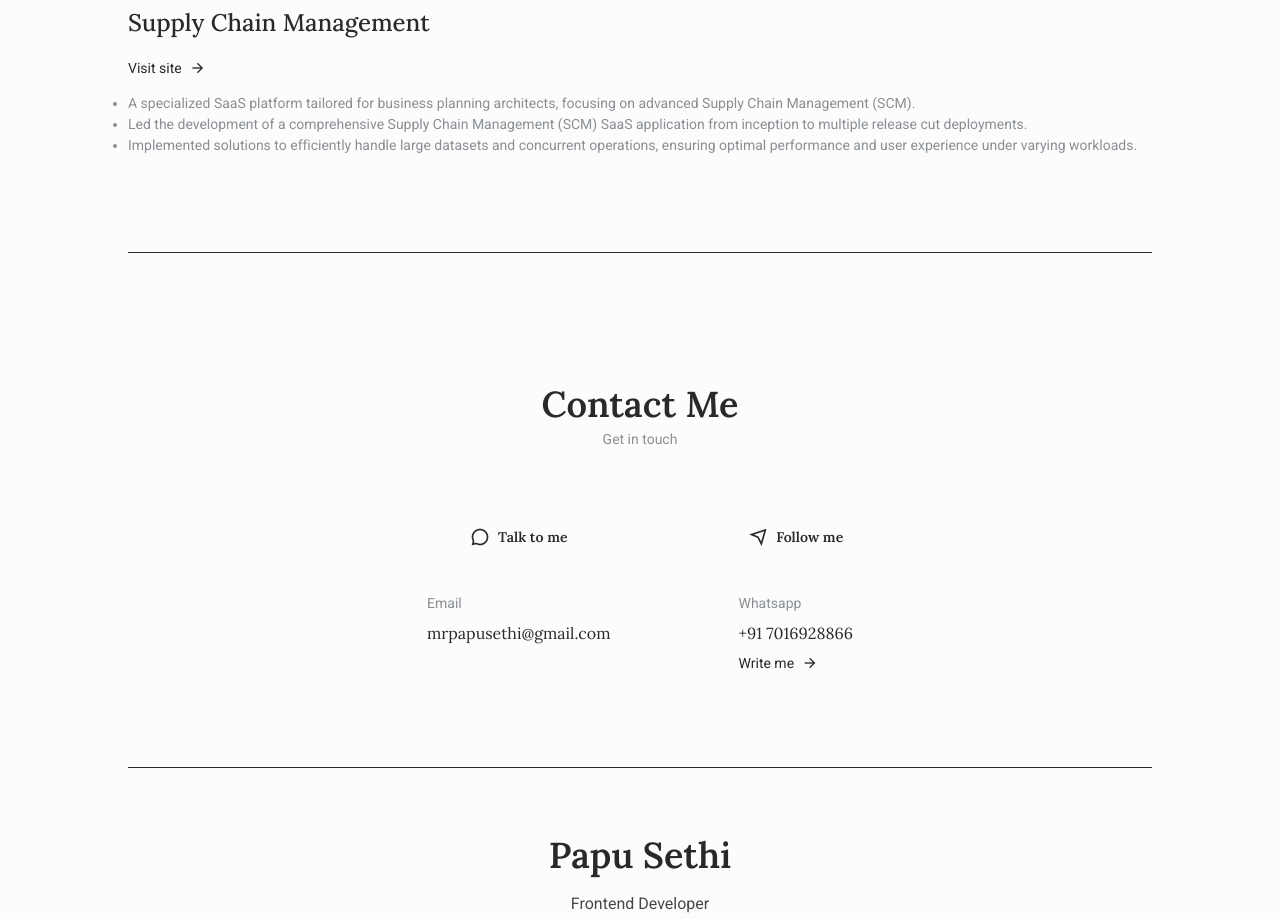
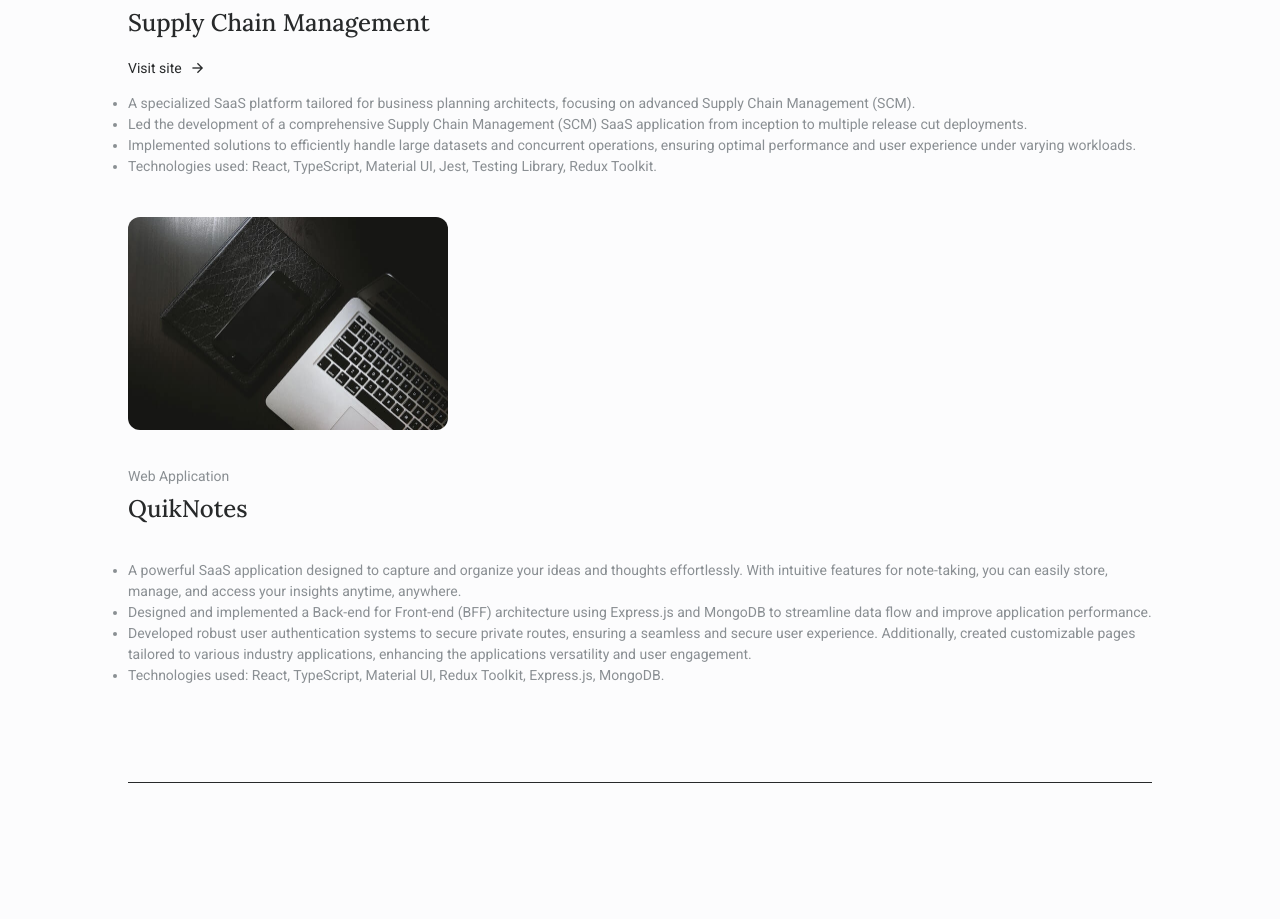
Before and after one commit to papusethi/portfolio, a React app: page / in a window 1280 px wide. Shown: the part 3124-4043 px from the top of the page. Built offline with nearby package versions, Linux system fonts and the light colour scheme.

Commit message:
Completed adding quiknotes project with description

```diff
--- a/src/app/components/Projects.tsx
+++ b/src/app/components/Projects.tsx
@@ -1,5 +1,5 @@
 import React from 'react';
-import { ThumbnailProjectOne } from '../assets/img';
+import { ThumbnailProjectOne, ThumbnailProjectTwo } from '../assets/img';
 
 const Projects: React.FC = () => {
   return (
@@ -31,9 +31,44 @@ const Projects: React.FC = () => {
                 multiple release cut deployments.
               </li>
               <li>
-                Implemented solutions to eﬀiciently handle large datasets and concurrent operations, ensuring optimal
+                Implemented solutions to efficiently handle large datasets and concurrent operations, ensuring optimal
                 performance and user experience under varying workloads.
               </li>
+              <li>Technologies used: React, TypeScript, Material UI, Jest, Testing Library, Redux Toolkit.</li>
+            </ul>
+          </div>
+        </div>
+
+        {/* ==================== PROJECTS 2 ==================== */}
+
+        <div className="projects__content">
+          <div>
+            <img src={ThumbnailProjectTwo} alt="project" className="projects__img" />
+            <div>
+              <span className="projects__subtitle">Web Application</span>
+              <h1 className="projects__title">QuikNotes</h1>
+              {/* <a href="https://blueyonder.com/" className="projects__button" target="_blank" rel="noreferrer">
+                Visit site <i className="ri-arrow-right-line" />
+              </a> */}
+            </div>
+          </div>
+          <div>
+            <ul className="projects__description" style={{ listStyleType: 'initial' }}>
+              <li>
+                A powerful SaaS application designed to capture and organize your ideas and thoughts effortlessly. With
+                intuitive features for note-taking, you can easily store, manage, and access your insights anytime,
+                anywhere.
+              </li>
+              <li>
+                Designed and implemented a Back-end for Front-end (BFF) architecture using Express.js and MongoDB to
+                streamline data flow and improve application performance.
+              </li>
+              <li>
+                Developed robust user authentication systems to secure private routes, ensuring a seamless and secure
+                user experience. Additionally, created customizable pages tailored to various industry applications,
+                enhancing the applications versatility and user engagement.
+              </li>
+              <li>Technologies used: React, TypeScript, Material UI, Redux Toolkit, Express.js, MongoDB.</li>
             </ul>
           </div>
         </div>
```
